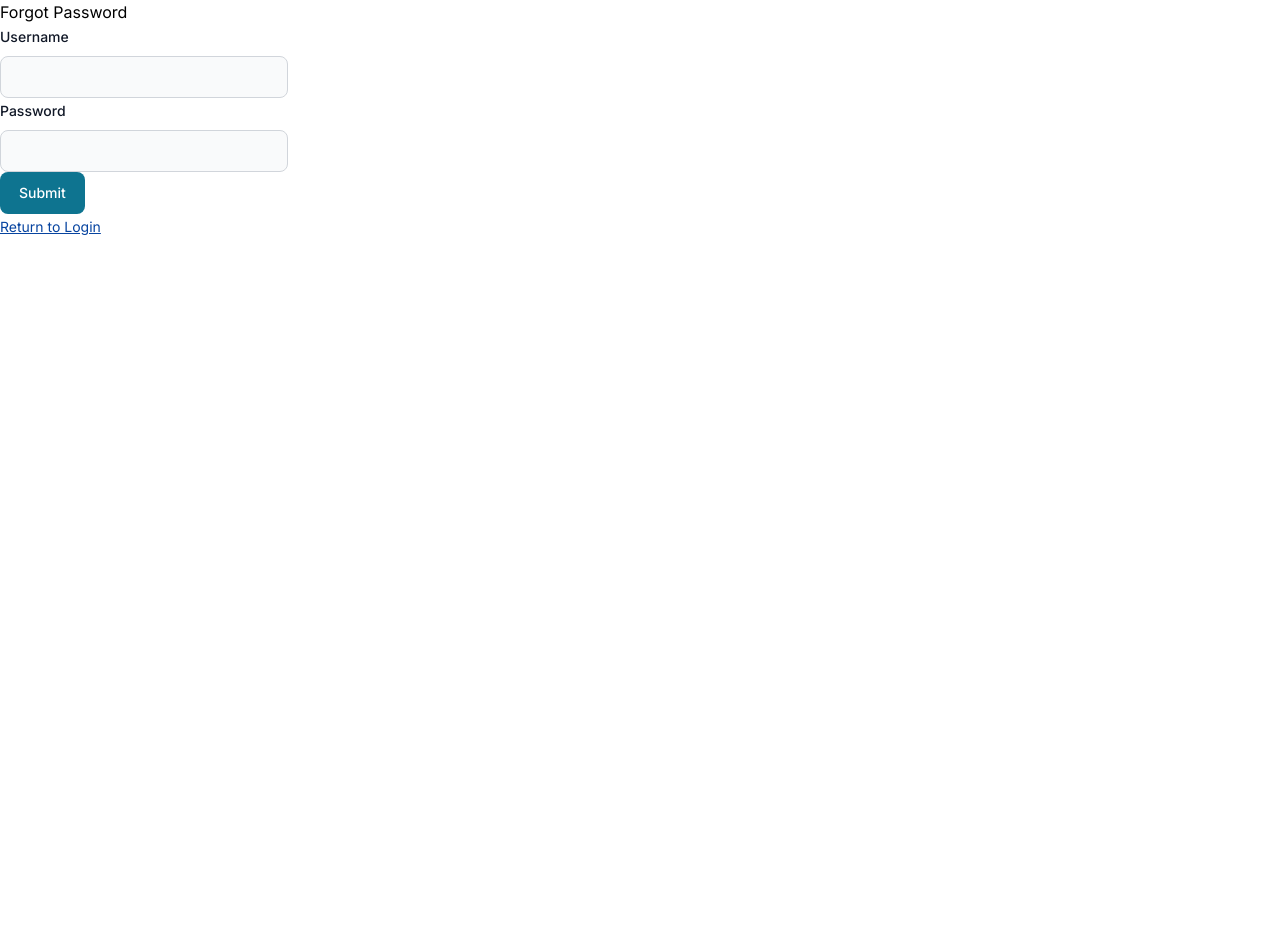
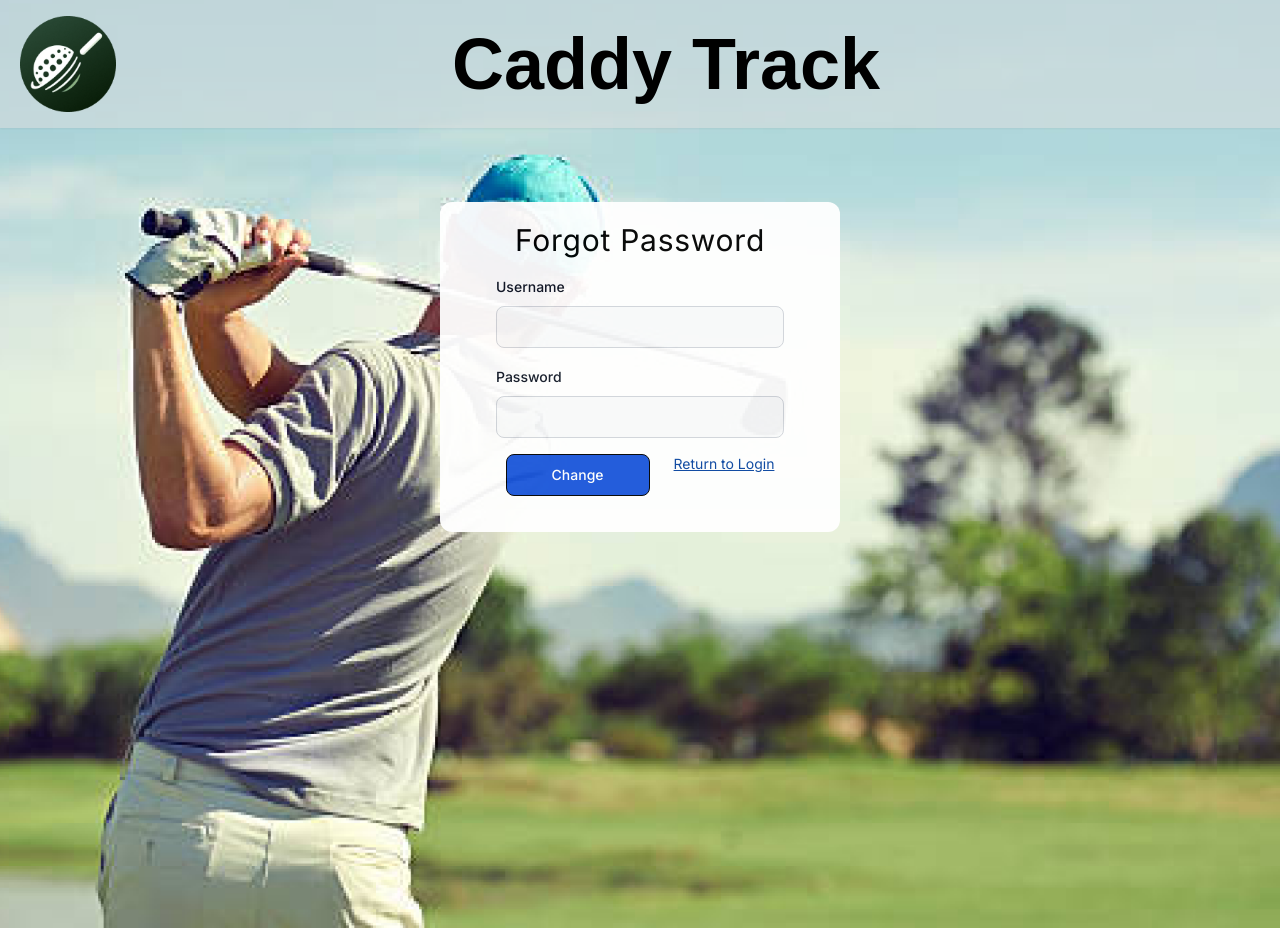
Before and after one commit to AidanYounathan/caddytrackfrontend, a Next.js app: page /ForgotPassword in a window 1280 px wide. Before the commit the page ends 800 px from the top, so only its background shows below. Built offline with nearby package versions, Linux system fonts and the light colour scheme.

Commit message:
ForgotPassword Page Worked On

```diff
--- /dev/null
+++ b/src/Components/ForgotComponent.tsx
@@ -0,0 +1,93 @@
+'use client'
+
+import React, { useState } from 'react'
+import { Label, TextInput, Button } from "flowbite-react";
+import { ForgotPassword } from '@/DataServices/DataServices';
+import { useRouter } from 'next/navigation';
+
+
+const Page = () => {
+
+    const [username, setUsername] = useState<string>('');
+    const [pass, setPass] = useState<string>('');
+    const [result, setResult] = useState<string>("");
+
+    const router = useRouter();
+
+    const Forgot = async () => {
+
+        if (pass == "" || username == "") {
+            setResult("Please fill out all fields.");
+            return;
+        }
+
+        const r: boolean = await ForgotPassword(username, pass);
+
+        if (r) {
+            setResult("Password changed successfully");
+        } else {
+            setResult("Password could not be changed");
+        }
+    }
+
+    const GoToLogin = () => {
+        router.push("/Login");
+    }
+
+    return (
+        <>
+
+            <div className="bg-white opacity-95 rounded-xl py-5">
+                <h1 className="text-3xl text-center pb-4 tracking-wide">Forgot Password</h1>
+                <h1 className={result == "Password changed successfully" ? "text-green-400" : "text-red-600"}>{result}</h1>
+
+                <form className="flex flex-col gap-4">
+
+                    <div className="mx-auto">
+                        <div className="mb-2 block">
+                            <Label htmlFor="username1" value="Username" />
+                        </div>
+                        <TextInput
+                            type="text"
+                            className="w-72 border-black"
+                            onChange={(e) => { setUsername(e.target.value) }}
+                            required
+                        />
+
+
+                    </div>
+
+                    <div className="mx-auto">
+                        <div className="mb-2 block">
+                            <Label htmlFor="username1" value="Password" />
+                        </div>
+                        <TextInput
+                            type="password"
+                            className="w-72 border-black"
+                            onChange={(e) => { setPass(e.target.value) }}
+                            required
+                        />
+
+
+
+                    </div>
+
+                    <div className="flex space-x-6 mb-4 mx-auto">
+                        <Button className="w-36 text-white border-black"
+                            color="blue" onClick={Forgot}>Change</Button>
+                        <a className="underline text-[#0744A0] text-sm text-center" onClick={GoToLogin} >Return to Login</a>
+
+                    </div>
+
+
+
+
+
+
+                </form>
+            </div>
+        </>
+    )
+}
+
+export default Page
--- a/src/app/ForgotPassword/page.tsx
+++ b/src/app/ForgotPassword/page.tsx
@@ -1,68 +1,21 @@
 'use client'
 
-import React, { useState } from 'react'
-import { Label, TextInput, Button } from "flowbite-react";
-import { ForgotPassword } from '@/DataServices/DataServices';
-import { useRouter } from 'next/navigation';
+import BareNavBarComponent from "@/Components/BareNavBarComponent";
+import ForgotComponent from "@/Components/ForgotComponent";
+import '@/app/ForgotPassword/styles.css'
 
-const Page = () => {
-
-  const [username, setUsername] = useState<string>('');
-  const [pass, setPass] = useState<string>('');
-  const [result, setResult] = useState<string>("");
-
-  const router = useRouter();
-
-  const Forgot = async () => {
-
-    if(pass == "" || username == ""){
-      setResult("Please fill out all fields.");
-      return;
-    }
-
-    const r:boolean = await ForgotPassword(username, pass);
-
-    if(r){
-      setResult("Password changed successfully");
-    }else{
-      setResult("Password could not be changed");
-    }
-  }
-
-  const GoToLogin = () => {
-    router.push("/Login");
-  }
+export default function Home() {
 
   return (
-    <div>
-    <h1>Forgot Password</h1>
-    <h1 className={result == "Password changed successfully" ? "text-green-400" : "text-red-600"}>{result}</h1>
+    <>
+      <BareNavBarComponent/>
+      <div className="background w-screen h-screen flex">
+         <div className="w-[400px] mx-auto mt-[69px] lg:mt-[74px]">
+          <ForgotComponent/>
+          </div>
+      </div>
 
-    <div className="mb-2 block">
-      <Label htmlFor="username1" value="Username" />
-    </div>
-    <TextInput
-      type="text"
-      className="w-72 border-black"
-      onChange={(e) => {setUsername(e.target.value)}}
-      required
-    />
+    </>
 
-    <div className="mb-2 block">
-      <Label htmlFor="username1" value="Password" />
-    </div>
-    <TextInput
-      type="password"
-      className="w-72 border-black"
-      onChange={(e) => {setPass(e.target.value)}}
-      required
-    />
-
-    <Button onClick={Forgot}>Submit</Button>
-    <a className="underline text-[#0744A0] text-sm text-center" onClick={GoToLogin} >Return to Login</a>
-
-    </div>
-  )
+  );
 }
-
-export default Page
--- /dev/null
+++ b/src/app/ForgotPassword/styles.css
@@ -0,0 +1,6 @@
+body {
+    background-image: url('../../Assets/GolfGuy.png');
+    background-position: center;
+    background-size: cover;
+    background-repeat: no-repeat;
+  }
```
